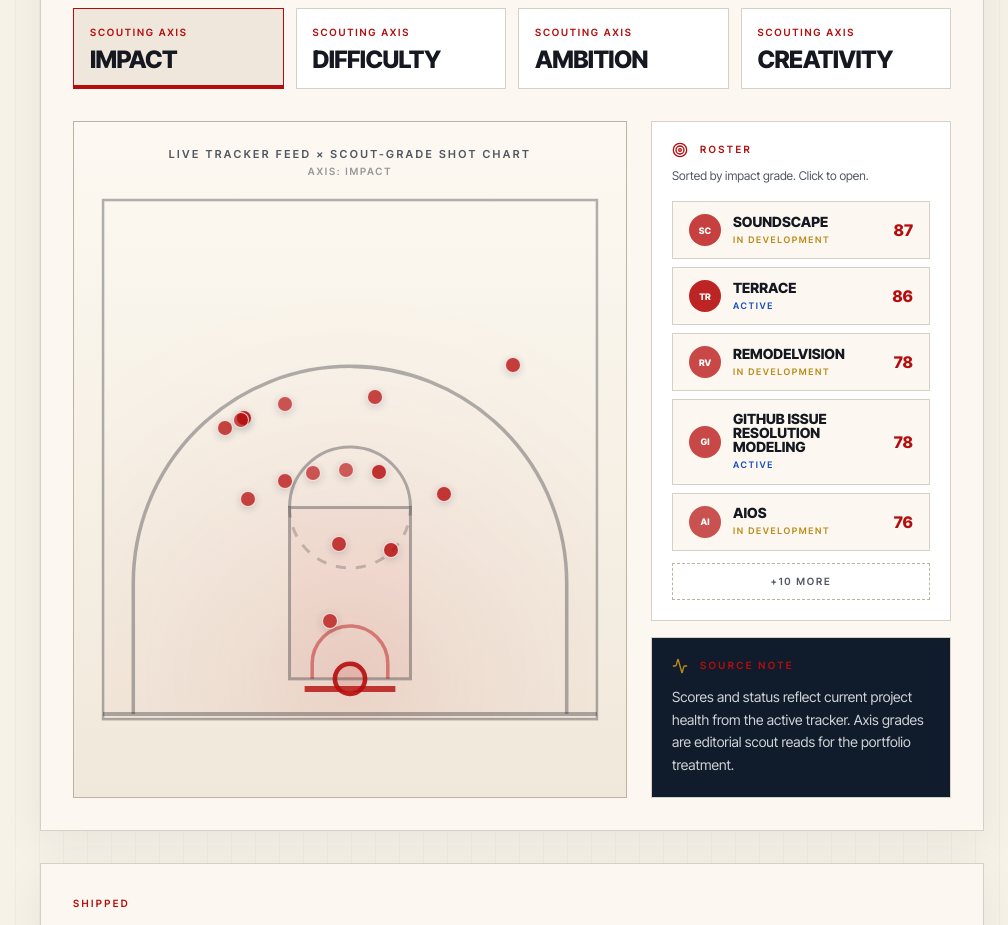
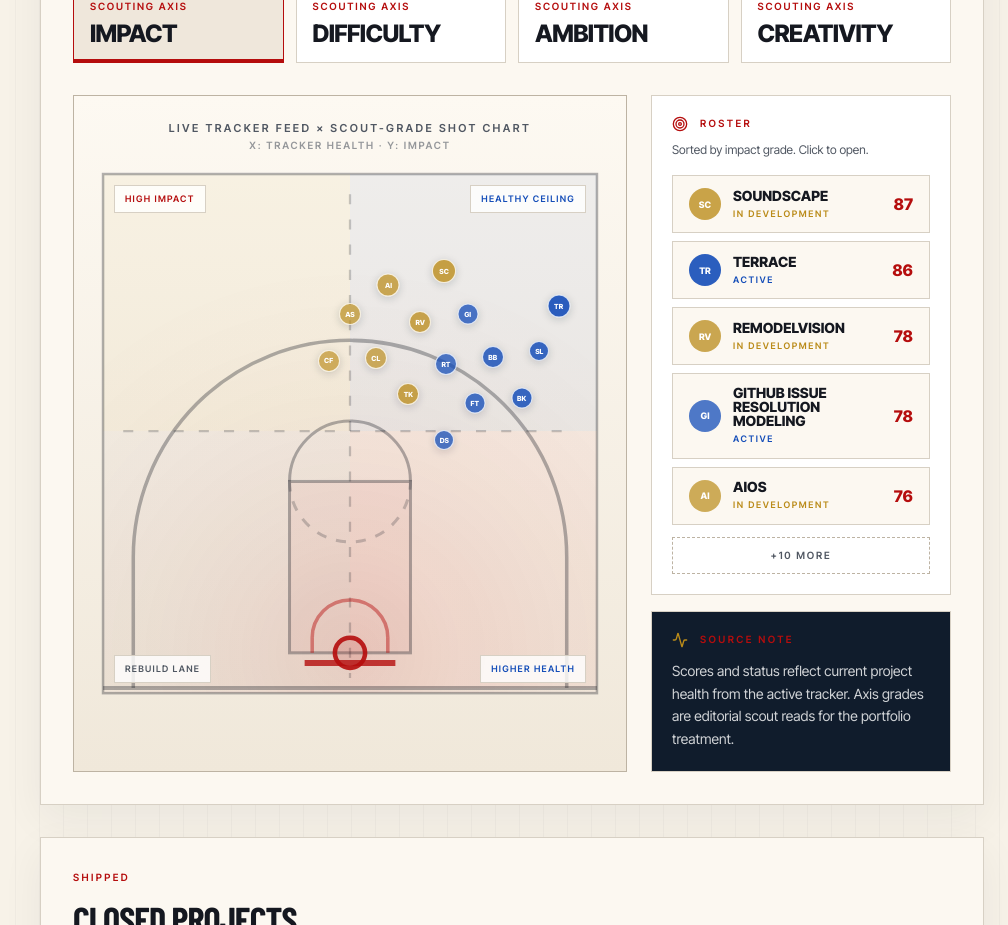
Before and after one commit to jakyeamos/portfolio, a React (Vite) app: page /projects in a window 1280 px wide. Shown: the part 940-1865 px from the top of the page, without its empty margins (272-1280 px from the left). Built offline with nearby package versions, Linux system fonts and the light colour scheme; a web font is replaced by a local one.

Commit message:
Redesign project court matrix

```diff
--- a/src/content/portfolioContent.ts
+++ b/src/content/portfolioContent.ts
@@ -233,7 +233,7 @@ export const FEATURE_REPORTS = [
   {
     kicker: 'Projects',
     title: 'Live shot chart',
-    copy: 'Tracker-backed project health on a half-court board, with scout grades for impact, difficulty, ambition, and creativity.',
+    copy: 'Tracker-backed project health on a court matrix, with scout grades for impact, difficulty, ambition, and creativity.',
     href: '/projects',
     cta: 'Open the board',
   },
--- a/src/pages/CurrentProjects.tsx
+++ b/src/pages/CurrentProjects.tsx
@@ -23,6 +23,17 @@ import {
 
 const AXES: readonly ProjectAxis[] = ['impact', 'difficulty', 'ambition', 'creativity'] as const;
 
+type CourtPoint = {
+  left: number;
+  top: number;
+};
+
+type ProjectCourtLayout = {
+  project: CurrentProject;
+  markerSize: number;
+  position: CSSProperties;
+};
+
 function toStatusLabel(status: CurrentProject['trackerStatus']): string {
   if (status === 'on_track') return 'Active';
   if (status === 'needs_attention') return 'In Development';
@@ -36,22 +47,74 @@ function getStatusTone(status: CurrentProject['trackerStatus']): string {
   return 'text-[color:var(--color-primary)]';
 }
 
-// Each project gets a stable random angle seeded from its slug (±38°).
-// Distance (radius) is relative: min score → layup, max score → deep three.
-function slugAngle(slug: string): number {
-  let h = 0;
-  for (const c of slug) { h = Math.imul(h, 31) + c.charCodeAt(0) | 0; }
-  return -38 + ((Math.abs(h) % 1000) / 1000) * 76;
+function getStatusRgb(status: CurrentProject['trackerStatus']): string {
+  if (status === 'on_track') return '20,77,184';
+  if (status === 'needs_attention') return '186,139,25';
+  return '181,13,13';
 }
 
-function getShotPosition(slug: string, normalizedScore: number): CSSProperties {
-  const angle = slugAngle(slug);
-  const radians = (angle * Math.PI) / 180;
-  // 12 (layup) → 68 (deep three)
-  const radius = 12 + normalizedScore * 56;
-  const left = 50 + Math.sin(radians) * radius;
-  const bottom = 8 + Math.cos(radians) * radius;
-  return { left: `${left}%`, bottom: `${bottom}%`, transform: 'translate(-50%, 50%)' };
+function clamp(value: number, min: number, max: number): number {
+  return Math.min(max, Math.max(min, value));
+}
+
+function getShotCoordinates(project: CurrentProject, axis: ProjectAxis): CourtPoint {
+  const health = project.trackerScore / 100;
+  const axisGrade = project.grades[axis] / 10;
+  const difficultyPressure = (project.grades.difficulty - 5.5) / 10;
+  const creativeSpread = (project.grades.creativity - project.grades.impact) / 10;
+  const statusDrag =
+    project.trackerStatus === 'on_track' ? 0.03 : project.trackerStatus === 'stalled' ? -0.06 : -0.02;
+
+  const left = clamp(14 + health * 72 + creativeSpread * 7 + statusDrag * 100, 8, 92);
+  const top = clamp(86 - axisGrade * 74 + difficultyPressure * 7, 8, 90);
+
+  return { left, top };
+}
+
+function markerSizeForProject(project: CurrentProject): number {
+  return 14 + project.grades.ambition;
+}
+
+function buildCourtLayout(projects: readonly CurrentProject[], axis: ProjectAxis): ProjectCourtLayout[] {
+  const points = projects.map((project) => ({
+    project,
+    markerSize: markerSizeForProject(project),
+    ...getShotCoordinates(project, axis),
+  }));
+
+  for (let pass = 0; pass < 24; pass += 1) {
+    for (let i = 0; i < points.length; i += 1) {
+      for (let j = i + 1; j < points.length; j += 1) {
+        const a = points[i];
+        const b = points[j];
+        const dx = b.left - a.left;
+        const dy = b.top - a.top;
+        const distance = Math.hypot(dx, dy) || 0.01;
+        const minDistance = 8 + (a.markerSize + b.markerSize) / 32;
+
+        if (distance >= minDistance) continue;
+
+        const push = (minDistance - distance) / 2;
+        const nx = dx / distance;
+        const ny = dy / distance;
+
+        a.left = clamp(a.left - nx * push, 7, 93);
+        a.top = clamp(a.top - ny * push, 7, 91);
+        b.left = clamp(b.left + nx * push, 7, 93);
+        b.top = clamp(b.top + ny * push, 7, 91);
+      }
+    }
+  }
+
+  return points.map(({ project, markerSize, left, top }) => ({
+    project,
+    markerSize,
+    position: {
+      left: `${left}%`,
+      top: `${top}%`,
+      transform: 'translate(-50%, -50%)',
+    },
+  }));
 }
 
 // ─── Court SVG ───────────────────────────────────────────────────────────────
@@ -82,6 +145,14 @@ function CourtSVG(): ReactElement {
 
       {/* Zone wash */}
       <rect x="1" y="1" width="98" height="103" fill="url(#courtZones)" />
+
+      {/* Meaningful chart grid: x = current health, y = selected scout grade */}
+      <rect x="1" y="1" width="49" height="51" fill="rgba(186,139,25,0.055)" />
+      <rect x="50" y="1" width="49" height="51" fill="rgba(20,77,184,0.055)" />
+      <rect x="1" y="52" width="49" height="51" fill="rgba(21,24,32,0.025)" />
+      <rect x="50" y="52" width="49" height="51" fill="rgba(181,13,13,0.035)" />
+      <line x1="50" y1="5" x2="50" y2="101" stroke={COURT_STROKE_MED} strokeWidth="0.45" strokeDasharray="2,3" />
+      <line x1="5" y1="52" x2="95" y2="52" stroke={COURT_STROKE_MED} strokeWidth="0.45" strokeDasharray="2,3" />
 
       {/* Outer boundary */}
       <rect x="1" y="1" width="98" height="103" fill="none" stroke={COURT_STROKE} strokeWidth="0.5" />
@@ -173,7 +244,7 @@ function HelpPanel({ onClose }: { onClose: () => void }): ReactElement {
           <div>
             <div className="text-[10px] font-semibold uppercase tracking-[0.18em] text-[color:var(--color-ink)]">Position</div>
             <p className="mt-1 text-xs leading-relaxed text-[color:var(--color-ink-soft)]">
-              Distance from the rim follows the active scouting axis score (1–10). Higher score = deeper shot.
+              Left-to-right is tracker health. Bottom-to-top is the selected scouting axis grade.
             </p>
           </div>
         </div>
@@ -198,9 +269,9 @@ function HelpPanel({ onClose }: { onClose: () => void }): ReactElement {
         <div className="flex gap-3">
           <CircleDot size={15} className="mt-0.5 shrink-0 text-[color:var(--color-ink-soft)]" />
           <div>
-            <div className="text-[10px] font-semibold uppercase tracking-[0.18em] text-[color:var(--color-ink)]">Shot zones</div>
+            <div className="text-[10px] font-semibold uppercase tracking-[0.18em] text-[color:var(--color-ink)]">Court zones</div>
             <p className="mt-1 text-xs leading-relaxed text-[color:var(--color-ink-soft)]">
-              Paint = safe bet · Mid = balanced risk · Three = high ceiling · Deep = moonshot.
+              Top-right = strong and healthy. Top-left = high-upside work that needs attention.
             </p>
           </div>
         </div>
@@ -236,17 +307,12 @@ export default function CurrentProjects(): ReactElement {
     [activeAxis],
   );
 
-  useEffect(() => { setShowAllRoster(false); }, [activeAxis]);
-
-  // Normalize grades so the lowest scorer is always at the rim and the highest is deep three.
-  const axisScores = useMemo(
-    () => orderedProjects.map((p) => p.grades[activeAxis]),
+  const courtLayout = useMemo(
+    () => buildCourtLayout(orderedProjects, activeAxis),
     [orderedProjects, activeAxis],
   );
-  const minAxisScore = Math.min(...axisScores);
-  const maxAxisScore = Math.max(...axisScores);
-  const normalizeScore = (s: number): number =>
-    maxAxisScore === minAxisScore ? 0.5 : (s - minAxisScore) / (maxAxisScore - minAxisScore);
+
+  useEffect(() => { setShowAllRoster(false); }, [activeAxis]);
 
   // ── Summary stats ──
   const totalProjects = CURRENT_PROJECTS.length;
@@ -368,7 +434,7 @@ export default function CurrentProjects(): ReactElement {
                     Live tracker feed × scout-grade shot chart
                   </div>
                   <div className="mt-0.5 text-[10px] font-semibold uppercase tracking-[0.18em] text-[color:var(--color-ink-soft)] opacity-60">
-                    Axis: {axisMeta.label}
+                    X: tracker health · Y: {axisMeta.label}
                   </div>
                 </div>
 
@@ -376,11 +442,23 @@ export default function CurrentProjects(): ReactElement {
                 <div className="relative mx-auto aspect-[1/1.05] w-full">
                   <CourtSVG />
 
+                  <div className="pointer-events-none absolute left-4 top-4 border border-[color:var(--color-line)] bg-white/80 px-2.5 py-1.5 text-[9px] font-semibold uppercase tracking-[0.14em] text-[color:var(--color-primary)]">
+                    High {axisMeta.label}
+                  </div>
+                  <div className="pointer-events-none absolute right-4 top-4 border border-[color:var(--color-line)] bg-white/80 px-2.5 py-1.5 text-right text-[9px] font-semibold uppercase tracking-[0.14em] text-[color:var(--color-secondary)]">
+                    Healthy ceiling
+                  </div>
+                  <div className="pointer-events-none absolute bottom-4 left-4 border border-[color:var(--color-line)] bg-white/80 px-2.5 py-1.5 text-[9px] font-semibold uppercase tracking-[0.14em] text-[color:var(--color-ink-soft)]">
+                    Rebuild lane
+                  </div>
+                  <div className="pointer-events-none absolute bottom-4 right-4 border border-[color:var(--color-line)] bg-white/80 px-2.5 py-1.5 text-[9px] font-semibold uppercase tracking-[0.14em] text-[color:var(--color-secondary)]">
+                    Higher health
+                  </div>
+
                   {/* Shot markers */}
-                  {orderedProjects.map((project) => {
-                    const norm = normalizeScore(project.grades[activeAxis]);
+                  {courtLayout.map(({ project, markerSize, position }) => {
                     const alpha = 0.38 + (project.trackerScore / 100) * 0.52;
-                    const pos = getShotPosition(project.slug, norm);
+                    const markerRgb = getStatusRgb(project.trackerStatus);
                     const isSelected = selectedProject?.slug === project.slug;
                     const isHovered = hoveredSlug === project.slug;
 
@@ -388,7 +466,7 @@ export default function CurrentProjects(): ReactElement {
                       <div
                         key={`${project.slug}-${activeAxis}`}
                         className="absolute"
-                        style={{ ...pos, zIndex: isSelected ? 20 : isHovered ? 15 : undefined }}
+                        style={{ ...position, zIndex: isSelected ? 20 : isHovered ? 15 : undefined }}
                       >
 
                         {/* Pulse ring — selected only */}
@@ -415,6 +493,10 @@ export default function CurrentProjects(): ReactElement {
                                 {toStatusLabel(project.trackerStatus)}
                               </span>
                               <span className="text-[9px] text-white/50">·</span>
+                              <span className="text-[9px] font-semibold uppercase tracking-[0.14em] text-white/70">
+                                Health {project.trackerScore}
+                              </span>
+                              <span className="text-[9px] text-white/50">·</span>
                               <span className="text-[9px] font-semibold uppercase tracking-[0.14em] text-[color:var(--color-gold)]">
                                 {axisMeta.label} {project.grades[activeAxis]}/10
                               </span>
@@ -426,11 +508,13 @@ export default function CurrentProjects(): ReactElement {
                         <motion.button
                           type="button"
                           aria-label={`${project.title} — click for details`}
-                          className="h-4 w-4 rounded-full border border-white/80"
+                          className="flex items-center justify-center rounded-full border border-white/80 text-[7px] font-black uppercase leading-none text-white"
                           style={{
-                            backgroundColor: `rgba(181,13,13,${alpha})`,
+                            height: `${markerSize}px`,
+                            width: `${markerSize}px`,
+                            backgroundColor: `rgba(${markerRgb},${alpha})`,
                             boxShadow: isSelected
-                              ? '0 0 0 2px rgba(181,13,13,0.5), 0 4px 12px rgba(16,28,44,0.22)'
+                              ? `0 0 0 2px rgba(${markerRgb},0.55), 0 4px 12px rgba(16,28,44,0.22)`
                               : '0 2px 8px rgba(16,28,44,0.18)',
                           }}
                           animate={{ scale: isSelected ? 1.25 : 1 }}
@@ -439,7 +523,9 @@ export default function CurrentProjects(): ReactElement {
                           onClick={() => setSelectedProject(project)}
                           onMouseEnter={() => setHoveredSlug(project.slug)}
                           onMouseLeave={() => setHoveredSlug(null)}
-                        />
+                        >
+                          {project.shortCode}
+                        </motion.button>
                       </div>
                     );
                   })}
@@ -462,6 +548,7 @@ export default function CurrentProjects(): ReactElement {
                 <div className="mt-4 grid gap-2">
                   {(showAllRoster ? orderedProjects : orderedProjects.slice(0, 5)).map((project) => {
                     const alpha = 0.34 + (project.trackerScore / 100) * 0.56;
+                    const markerRgb = getStatusRgb(project.trackerStatus);
                     const isSelected = selectedProject?.slug === project.slug;
                     return (
                       <button
@@ -477,7 +564,7 @@ export default function CurrentProjects(): ReactElement {
                         <div className="flex items-center gap-3">
                           <span
                             className="flex h-8 w-8 shrink-0 items-center justify-center rounded-full text-[9px] font-black uppercase text-white"
-                            style={{ backgroundColor: `rgba(181,13,13,${alpha})` }}
+                            style={{ backgroundColor: `rgba(${markerRgb},${alpha})` }}
                           >
                             {project.shortCode}
                           </span>
@@ -584,7 +671,7 @@ export default function CurrentProjects(): ReactElement {
                 <span
                   className="flex h-11 w-11 shrink-0 items-center justify-center rounded-full text-[11px] font-black uppercase text-white"
                   style={{
-                    backgroundColor: `rgba(181,13,13,${0.34 + (selectedProject.trackerScore / 100) * 0.56})`,
+                    backgroundColor: `rgba(${getStatusRgb(selectedProject.trackerStatus)},${0.34 + (selectedProject.trackerScore / 100) * 0.56})`,
                   }}
                 >
                   {selectedProject.shortCode}
```
Also changed, not shown: src/content/currentProjects.ts (+4 -4 lines), 1 other file (tests, documents, lock files or other folders).
